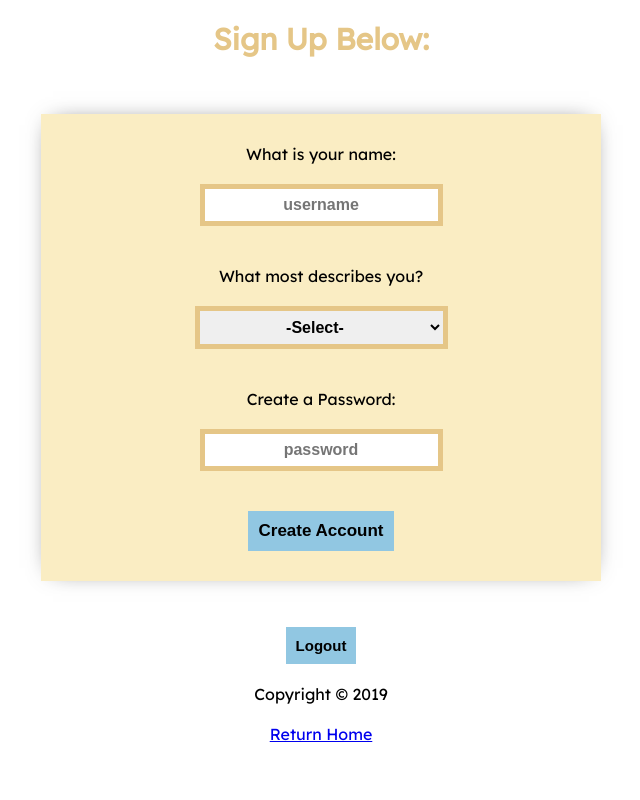
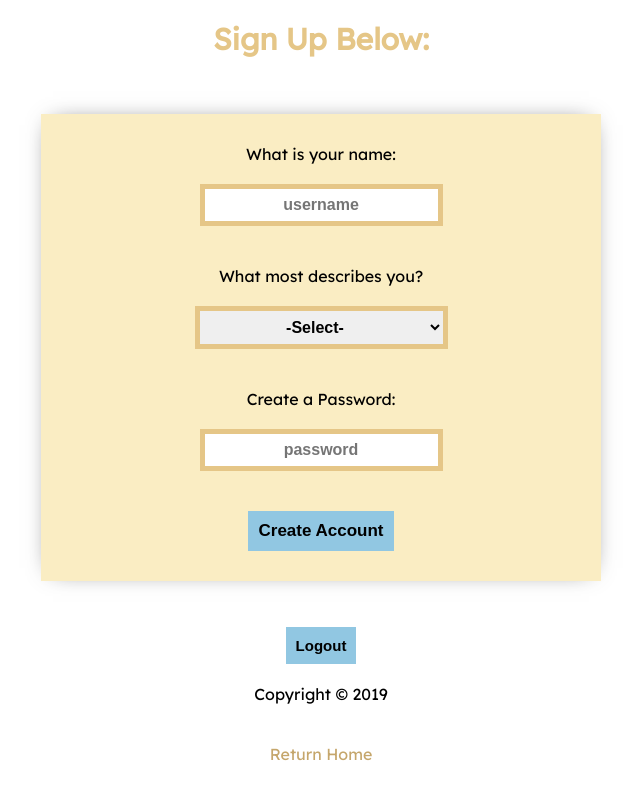
Before and after one commit to friends-finder/FE, a React (Create React App) app: page / in a window 1280 px wide. Shown: the part 1114-1914 px from the top of the page, without its empty margins (319-959 px from the left). Built offline with nearby package versions, Linux system fonts and the light colour scheme.

Commit message:
styled the new link in the footer

```diff
--- a/src/App.js
+++ b/src/App.js
@@ -14,8 +14,11 @@ function App() {
       <br />
       Copyright © 2019
       <br /> <br />
-      <a href="https://friendfinderui.netlify.com/" target="_blank">Return Home</a>
-      <br />  <br />  <br />
+      <br />
+      <a href="https://friendfinderui.netlify.com/" target="_blank">
+        Return Home
+      </a>
+      <br /> <br /> <br />
     </div>
   );
 }
--- a/src/index.css
+++ b/src/index.css
@@ -3,6 +3,15 @@ body {
   font-family: "Lexend Deca", sans-serif;
   -webkit-font-smoothing: antialiased;
   -moz-osx-font-smoothing: grayscale;
+}
+
+a {
+  text-decoration: none;
+  color: #c5a66b;
+}
+
+a:hover {
+  color: #91c7e2;
 }
 
 .container {
```
